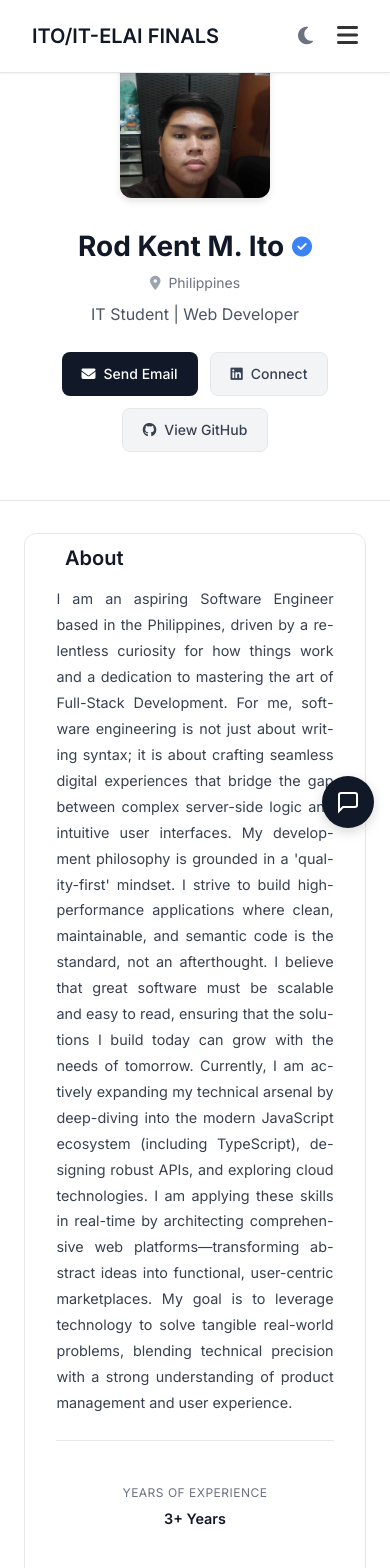
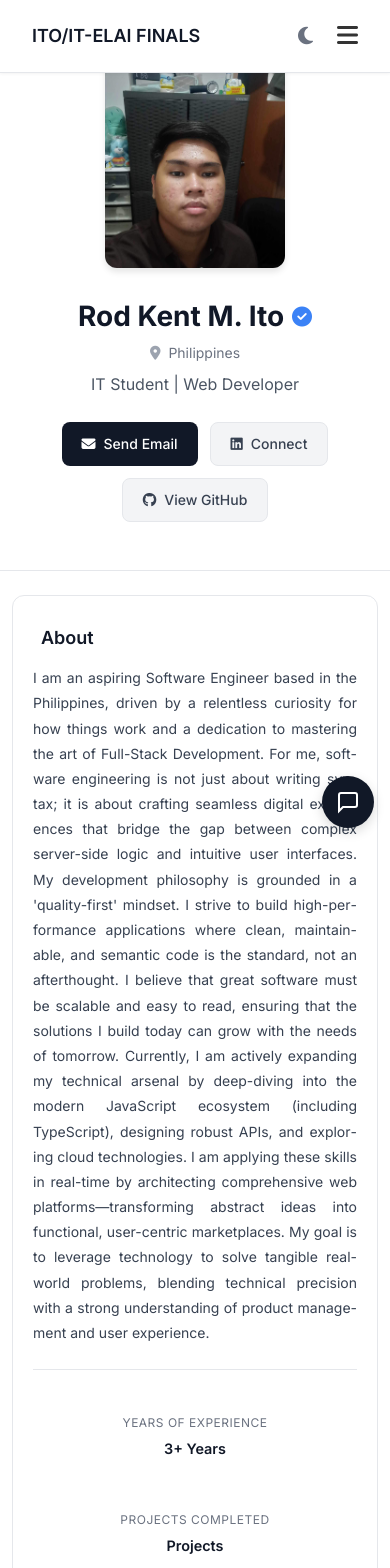
Before and after one commit to AnonymousDod/Portfolio, a React (Create React App) app: page / in a window 390 px wide. Shown: the top 1568 px of the page. Built offline with nearby package versions, Linux system fonts and the light colour scheme.

Commit message:
Adjusted the profile and mobile responsiveness

```diff
--- a/src/App.css
+++ b/src/App.css
@@ -44,6 +44,8 @@
 @media screen and (max-width: 1024px) {
   .main-grid {
     grid-template-columns: repeat(2, 1fr);
+    gap: 1.5rem;
+    padding: 0 1.5rem;
   }
 
   .main-grid .about {
@@ -62,11 +64,23 @@
 @media screen and (max-width: 768px) {
   .main-grid {
     grid-template-columns: 1fr;
-    padding: 0 1.5rem;
+    padding: 0 1rem;
+    gap: 1.5rem;
   }
 
   .main-grid > * {
     grid-column: span 1 !important;
+  }
+
+  .main-content {
+    padding: 1.5rem 0 3rem;
+  }
+}
+
+@media screen and (max-width: 480px) {
+  .main-grid {
+    padding: 0 0.75rem;
+    gap: 1rem;
   }
 }
 
--- a/src/components/About.css
+++ b/src/components/About.css
@@ -175,6 +175,10 @@
 }
 
 @media screen and (max-width: 968px) {
+  .about {
+    padding: 2rem 1.5rem;
+  }
+
   .about__info {
     grid-template-columns: repeat(2, 1fr);
     gap: 1.5rem;
@@ -182,8 +186,38 @@
 }
 
 @media screen and (max-width: 768px) {
+  .about {
+    padding: 1.5rem 1rem;
+  }
+
+  .about__data {
+    padding: 0 0.75rem;
+  }
+
+  .about__description {
+    max-width: 100%;
+    font-size: 0.875rem;
+  }
+
   .about__info {
     grid-template-columns: 1fr;
     gap: 1rem;
+    width: 100%;
+    max-width: 100%;
   }
 }
+
+@media screen and (max-width: 480px) {
+  .about {
+    padding: 1.25rem 0.75rem;
+  }
+
+  .about__data {
+    padding: 0 0.5rem;
+  }
+
+  .section__title {
+    padding: 0.5rem 0.5rem 0.5rem 1rem;
+    font-size: 1.125rem;
+  }
+}
--- a/src/components/About.js
+++ b/src/components/About.js
@@ -22,7 +22,7 @@ Currently, I am actively expanding my technical arsenal by deep-diving into the
             </div>
             <div className="about__info-item">
               <span className="about__info-title">Projects Completed</span>
-              <span className="about__info-name">6 Projects</span>
+              <span className="about__info-name"> Projects</span>
             </div>
             <div className="about__info-item">
               <span className="about__info-title">Education</span>
--- a/src/components/Chatbot.css
+++ b/src/components/Chatbot.css
@@ -124,6 +124,13 @@
   object-fit: cover;
   border-radius: 50%;
   display: block;
+}
+
+.chatbot__header-avatar img {
+  width: 100%;
+  height: 100%;
+  object-fit: cover;
+  border-radius: 50%;
 }
 
 .chatbot__header-avatar svg {
--- a/src/components/Chatbot.js
+++ b/src/components/Chatbot.js
@@ -173,13 +173,14 @@ export default function Chatbot() {
             <div className="chatbot__header-content">
               <div className="chatbot__header-avatar">
                 <img
-                  src="/images/profile.png"
+                  src="/images/Profile.png"
                   alt="Rod Kent M. Ito"
                   className="chatbot__avatar-img"
                   onError={(e) => {
                     e.target.style.display = 'none';
-                    if (e.target.nextSibling) {
-                      e.target.nextSibling.style.display = 'flex';
+                    const svg = e.target.parentElement.querySelector('svg');
+                    if (svg) {
+                      svg.style.display = 'flex';
                     }
                   }}
                 />
--- a/src/components/Contact.css
+++ b/src/components/Contact.css
@@ -239,14 +239,44 @@
 }
 
 @media screen and (max-width: 968px) {
+  .contact .container {
+    padding: 0 1.5rem;
+  }
+
   .contact__container {
     grid-template-columns: 1fr;
-    gap: 3rem;
+    gap: 2rem;
+  }
+}
+
+@media screen and (max-width: 768px) {
+  .contact {
+    padding: 1.25rem 0;
+  }
+
+  .contact .container {
+    padding: 0 1rem;
+  }
+
+  .contact__container {
+    gap: 1.5rem;
   }
 }
 
 @media screen and (max-width: 576px) {
+  .contact {
+    padding: 1rem 0;
+  }
+
+  .contact .container {
+    padding: 0 0.75rem;
+  }
+
   .contact__card {
-    padding: 1.25rem;
+    padding: 1rem;
+  }
+
+  .contact__title {
+    font-size: 1.125rem;
   }
 }
--- a/src/components/Header.css
+++ b/src/components/Header.css
@@ -130,6 +130,10 @@
 
 /* Mobile */
 @media screen and (max-width: 768px) {
+  .nav {
+    padding: 0 1.5rem;
+  }
+
   .nav__menu {
     position: fixed;
     top: 0;
@@ -171,3 +175,18 @@
     right: 1.5rem;
   }
 }
+
+@media screen and (max-width: 480px) {
+  .nav {
+    padding: 0 1rem;
+  }
+
+  .nav__logo {
+    font-size: 1.125rem;
+  }
+
+  .nav__menu {
+    width: 85%;
+    padding: 3.5rem 0 0 2rem;
+  }
+}
--- a/src/components/Hero.css
+++ b/src/components/Hero.css
@@ -26,6 +26,18 @@
   align-items: start;
 }
 
+@media screen and (max-width: 1024px) {
+  .hero__container {
+    gap: 2rem;
+    padding: 0 1.5rem;
+  }
+
+  .hero__image-wrapper {
+    width: 180px;
+    height: 220px;
+  }
+}
+
 .hero__image {
   display: flex;
   justify-content: center;
@@ -33,8 +45,8 @@
 }
 
 .hero__image-wrapper {
-  width: 180px;
-  height: 180px;
+  width: 200px;
+  height: 240px;
   border-radius: 12px;
   position: relative;
   background-color: #f3f4f6;
@@ -214,8 +226,8 @@
   }
 
   .hero__image-wrapper {
-    width: 150px;
-    height: 150px;
+    width: 180px;
+    height: 220px;
   }
 
   .hero__title {
--- a/src/components/Projects.css
+++ b/src/components/Projects.css
@@ -226,7 +226,30 @@
 }
 
 @media screen and (max-width: 768px) {
+  .projects {
+    padding: 1.25rem 1rem;
+  }
+
   .projects__container {
-    gap: 1.5rem;
+    gap: 1.25rem;
+    max-height: 400px;
   }
 }
+
+@media screen and (max-width: 480px) {
+  .projects {
+    padding: 1rem 0.75rem;
+  }
+
+  .projects__container {
+    max-height: 350px;
+  }
+
+  .projects__title {
+    font-size: 0.875rem;
+  }
+
+  .projects__description {
+    font-size: 0.75rem;
+  }
+}
--- a/src/components/Skills.css
+++ b/src/components/Skills.css
@@ -142,7 +142,17 @@
 }
 
 @media screen and (max-width: 768px) {
+  .skills {
+    padding: 1.25rem 1rem;
+  }
+
   .skills__container {
-    gap: 1.5rem;
+    gap: 1.25rem;
   }
 }
+
+@media screen and (max-width: 480px) {
+  .skills {
+    padding: 1rem 0.75rem;
+  }
+}
--- a/src/components/Skills.js
+++ b/src/components/Skills.js
@@ -7,9 +7,9 @@ const Skills = () => {
       category: 'Programming Languages',
       skills: [
         { name: 'Python', level: 85 },
-        { name: 'JavaScript', level: 80 },
-        { name: 'SQL', level: 80 },
-        { name: 'Typescript', level: 80 },
+        { name: 'JavaScript', level: 75 },
+        { name: 'SQL', level: 80},
+        { name: 'Typescript', level: 85},
       ]
     },
     {
```
